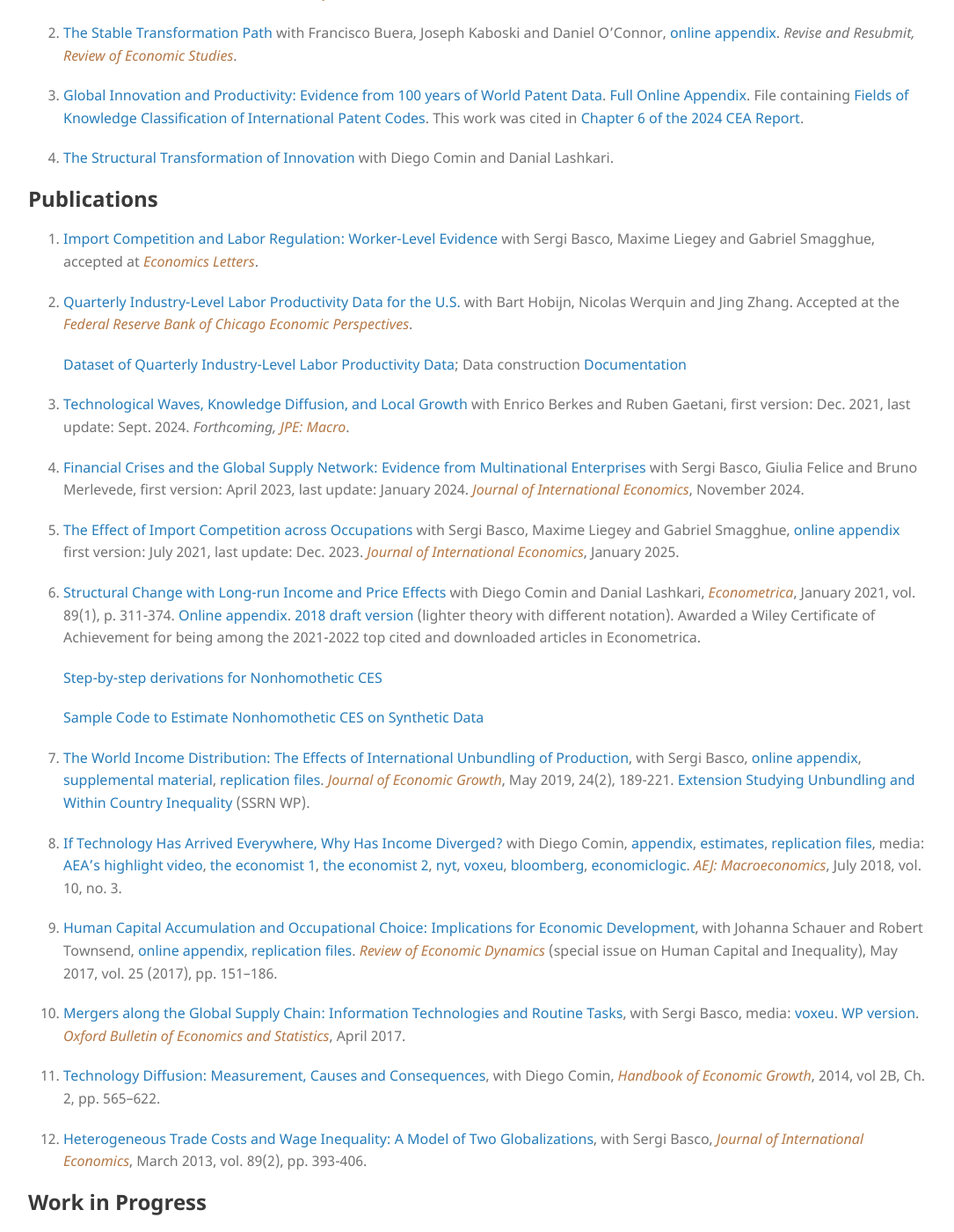
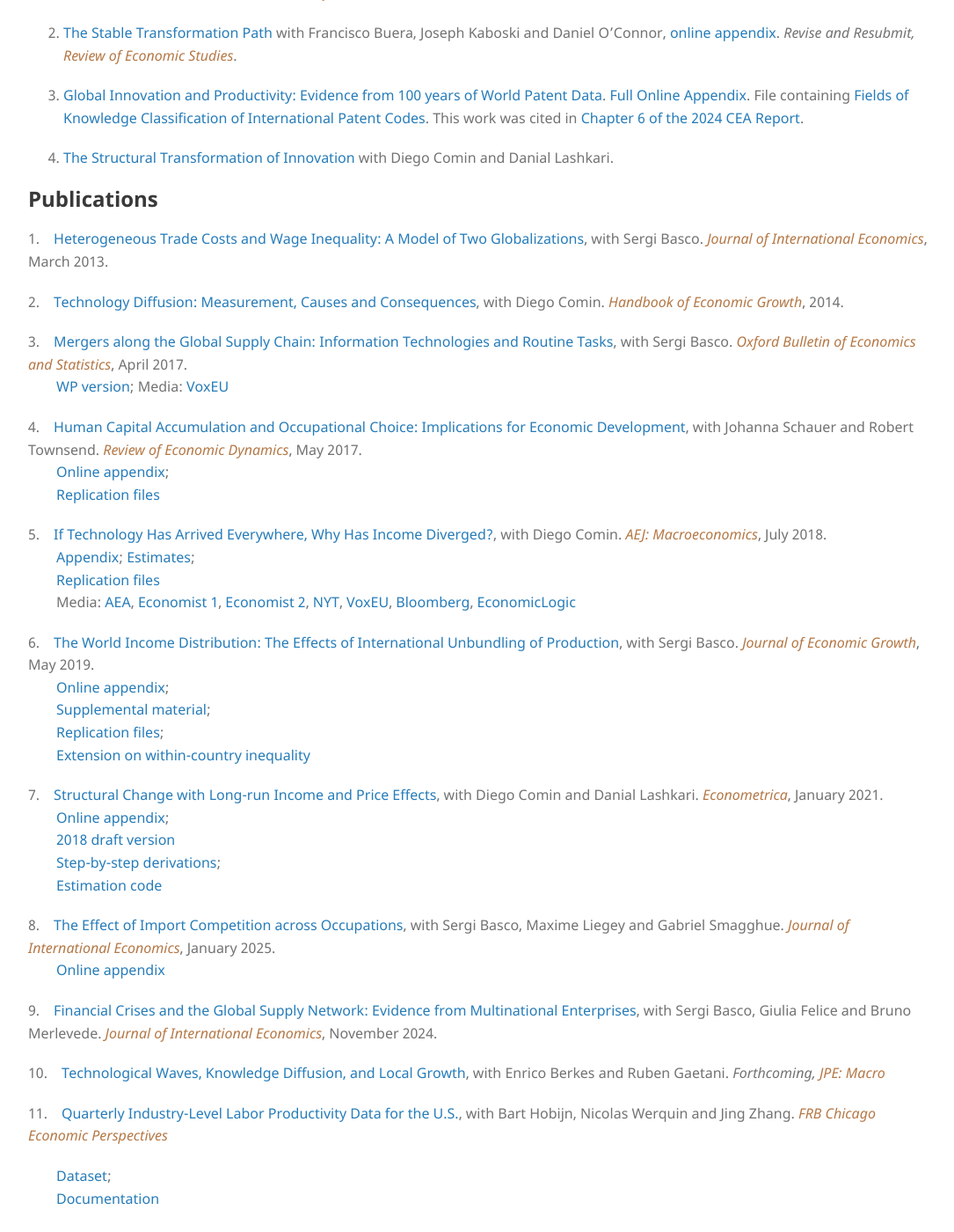
Before and after one commit to mestieri/mestieri.github.io, a Jekyll site: the page built from index.md, in a window 1280 px wide and 1400 px high, scrolled down 1154 px. Shown: the whole window at 88% size, without its empty margins (96-1181 px from the left). Built offline with Jekyll 4.4.1, drawn with Linux system fonts in a browser that asks for light colours; some of the changed text lies outside the part shown.

Commit message:
Update index.md

```diff
--- a/index.md
+++ b/index.md
@@ -117,41 +117,47 @@ for Nonhomothetic CES Preferences](https://www.dropbox.com/scl/fi/obu49nw8d74wye
 
 ## Publications
 
-12.  [Import Competition and Labor Regulation: Worker-Level Evidence](https://www.dropbox.com/scl/fi/yj5s143szs60qsgupjkgs/blms_regulation.pdf?rlkey=47vw3afhl8tvhp5nufeia0kij&dl=0) with Sergi Basco, Maxime Liegey and Gabriel Smagghue, accepted at *<blue>Economics Letters</blue>*.
+1. [Heterogeneous Trade Costs and Wage Inequality: A Model of Two Globalizations](https://www.dropbox.com/s/ek1tnn8osqoolx3/BM2G.pdf?dl=0), with Sergi Basco. *<blue>Journal of International Economics</blue>*, March 2013.
 
-11. [Quarterly Industry-Level Labor Productivity Data for the U.S.](https://www.dropbox.com/scl/fi/gcxep9beveqbb5ob52nnx/Productivity_EP.pdf?rlkey=o5vjpc8s941lq727tf6nazi27&dl=0) with Bart Hobijn, Nicolas Werquin and Jing Zhang. Accepted at the *<blue>Federal Reserve Bank of Chicago Economic Perspectives</blue>*.
+2. [Technology Diffusion: Measurement, Causes and Consequences](https://www.dropbox.com/s/wb4t5a6jn2qkfdx/CM_chapter.pdf?dl=0), with Diego Comin. *<blue>Handbook of Economic Growth</blue>*, 2014.
 
-    [Dataset of Quarterly Industry-Level Labor Productivity Data](https://www.chicagofed.org/-/media/others/people/research-resources/hobijin-bart/qilp.xlsx);
-        Data construction [Documentation](https://www.chicagofed.org/-/media/others/people/research-resources/hobijin-bart/qilp-release-notes.pdf)
+3. [Mergers along the Global Supply Chain: Information Technologies and Routine Tasks](https://www.dropbox.com/s/dbevybjgig53owv/BM_MandA.pdf?dl=0), with Sergi Basco. *<blue>Oxford Bulletin of Economics and Statistics</blue>*, April 2017.
+  [WP version](https://www.dropbox.com/s/9zb0f8drntg5zz0/BM_MandAR.pdf?dl=0); Media: [VoxEU](http://www.voxeu.org/article/ict-and-global-supply-chains)
 
-10. [Technological Waves, Knowledge Diffusion, and Local Growth](https://www.dropbox.com/scl/fi/jzjsn0dxzx366wj47qd4d/bgm.pdf?rlkey=ac1wvsimj4y7jpmccbkpse3bf&dl=0) with Enrico Berkes and Ruben Gaetani, first version: Dec. 2021, last update: Sept. 2024. *Forthcoming, <blue>JPE: Macro</blue>*.
+4. [Human Capital Accumulation and Occupational Choice: Implications for Economic Development](https://www.dropbox.com/s/i9y5hhldhf8sf2z/MST_rev.pdf?dl=0), with Johanna Schauer and Robert Townsend. *<blue>Review of Economic Dynamics</blue>*, May 2017.
+  [Online appendix](https://www.dropbox.com/s/7nmwugrvgbw5q3a/MST_rev_onlineappendix.pdf?dl=0);
+  [Replication files](https://www.dropbox.com/s/p3wkhbsmytj9rnx/MST_replication_files.zip?dl=0)
 
-9. [Financial Crises and the Global Supply Network: Evidence from Multinational Enterprises](https://www.dropbox.com/scl/fi/6b3lvswv3cnm98pwiyawd/BFMM_Economic_Crises_and_the_Global_Supply_Chain_rev.pdf?rlkey=szf700evtygpjqx8pji2icda0&dl=0) with Sergi Basco, Giulia Felice and Bruno Merlevede, first version: April 2023, last update: January 2024. *<blue>Journal of International Economics</blue>*, November 2024.
+5. [If Technology Has Arrived Everywhere, Why Has Income Diverged?](https://www.dropbox.com/s/l04exb9tn9zcsdt/CM_transition.pdf?dl=0), with Diego Comin. *<blue>AEJ: Macroeconomics</blue>*, July 2018.
+  [Appendix](https://www.dropbox.com/s/hpmdrvmg5bbwe0p/CM_transition_appendix.pdf?dl=0); [Estimates](https://www.dropbox.com/s/y34zbbnuji9mley/CM_online_results.csv?dl=0);
+  [Replication files](https://sites.google.com/site/martimestieri/replication%20files.zip?attredirects=0&d=1)
+  Media: [AEA](https://www.aeaweb.org/research/technology-intensity-of-use-income-divergence), [Economist 1](http://www.economist.com/news/briefing/21679448-pace-business-really-getting-quicker-creed-speed), [Economist 2](https://www.economist.com/finance-and-economics/2023/07/16/your-employer-is-probably-unprepared-for-artificial-intelligence), [NYT](http://economix.blogs.nytimes.com/2013/05/10/technology-as-a-driver-of-growth-or-not/), [VoxEU](http://www.voxeu.org/article/technology-and-income-dynamics-1800-2000), [Bloomberg](http://www.bloomberg.com/news/2013-05-09/fed-in-2008-showed-panic-of-1907-was-excessive-cutting-research.html), [EconomicLogic](http://economiclogic.blogspot.com.es/2013/06/income-divergence-in-face-of-faster.html)
 
-8. [The Effect of Import Competition across Occupations](https://www.dropbox.com/scl/fi/5atxvzy3830u57pg93v0f/blms_rev2.pdf?rlkey=02gzztb1bzbcc3db9547fk566&dl=0) with Sergi Basco, Maxime Liegey and Gabriel Smagghue, [online appendix](https://www.dropbox.com/scl/fi/r2gng6ycegyyaioicrl8g/blms_rev2_oa.pdf?rlkey=6ddy9deto2gv41qqavcrtrqu3&dl=0) first version: July 2021, last update: Dec. 2023. *<blue> Journal of International Economics</blue>*, January 2025.
+6. [The World Income Distribution: The Effects of International Unbundling of Production](https://www.dropbox.com/s/czqzvaqwtgmk5hs/BMU_rev.pdf?dl=0), with Sergi Basco. *<blue>Journal of Economic Growth</blue>*, May 2019.
+  [Online appendix](https://www.dropbox.com/s/sgwdn0qb2kwca8k/BMU_onlineappendix_rev.pdf?dl=0);
+  [Supplemental material](https://www.dropbox.com/s/teu5685tej9tt54/BMP3_additional_results_rev2.pdf?dl=0);
+  [Replication files](https://www.dropbox.com/s/94zy8f7iwh2yvvl/replication%20files%20bmp3.zip?dl=0);
+  [Extension on within-country inequality](https://www.dropbox.com/s/83ty9lv2lem87y1/BM_Trade_and_within_inequality.pdf?dl=0)
 
-7.  [Structural Change with Long-run Income and Price Effects](https://www.dropbox.com/s/prta8e8rul85w6i/CLM_final.pdf?dl=0)
-    with Diego Comin and Danial Lashkari,
-   *<blue>Econometrica</blue>*, January 2021, vol. 89(1), p. 311-374.
-    [Online appendix](https://www.dropbox.com/s/k0n1wc79z3u10ck/CLM_onlineappendix_final.pdf?dl=0). [2018 draft version](https://www.dropbox.com/s/98e9tjnx3nhlhdd/CLM_rev2.pdf?dl=0) (lighter theory with different notation). Awarded a Wiley Certificate of Achievement for being among the 2021-2022 top cited and downloaded articles in Econometrica.
+7. [Structural Change with Long-run Income and Price Effects](https://www.dropbox.com/s/prta8e8rul85w6i/CLM_final.pdf?dl=0), with Diego Comin and Danial Lashkari. *<blue>Econometrica</blue>*, January 2021.
+  [Online appendix](https://www.dropbox.com/s/k0n1wc79z3u10ck/CLM_onlineappendix_final.pdf?dl=0);
+  [2018 draft version](https://www.dropbox.com/s/98e9tjnx3nhlhdd/CLM_rev2.pdf?dl=0)
+  [Step-by-step derivations](https://www.dropbox.com/s/b5r76pev48xo6is/nhcesstepbystep.pdf?dl=0);
+  [Estimation code](https://www.dropbox.com/s/adzdfl0najc7jc5/estimation_nhces.zip?dl=0)
 
-      [Step-by-step derivations for Nonhomothetic CES](https://www.dropbox.com/s/b5r76pev48xo6is/nhcesstepbystep.pdf?dl=0)
+8. [The Effect of Import Competition across Occupations](https://www.dropbox.com/scl/fi/5atxvzy3830u57pg93v0f/blms_rev2.pdf?rlkey=02gzztb1bzbcc3db9547fk566&dl=0), with Sergi Basco, Maxime Liegey and Gabriel Smagghue. *<blue>Journal of International Economics</blue>*, January 2025.
+  [Online appendix](https://www.dropbox.com/scl/fi/r2gng6ycegyyaioicrl8g/blms_rev2_oa.pdf?rlkey=6ddy9deto2gv41qqavcrtrqu3&dl=0)
 
-      [Sample Code to Estimate Nonhomothetic CES on Synthetic Data](https://www.dropbox.com/s/adzdfl0najc7jc5/estimation_nhces.zip?dl=0)
+9. [Financial Crises and the Global Supply Network: Evidence from Multinational Enterprises](https://www.dropbox.com/scl/fi/6b3lvswv3cnm98pwiyawd/BFMM_Economic_Crises_and_the_Global_Supply_Chain_rev.pdf?rlkey=szf700evtygpjqx8pji2icda0&dl=0), with Sergi Basco, Giulia Felice and Bruno Merlevede. *<blue>Journal of International Economics</blue>*, November 2024.
 
-6. [The World Income Distribution: The Effects of International Unbundling of Production](https://www.dropbox.com/s/czqzvaqwtgmk5hs/BMU_rev.pdf?dl=0), with Sergi Basco, [online appendix](https://www.dropbox.com/s/sgwdn0qb2kwca8k/BMU_onlineappendix_rev.pdf?dl=0), [supplemental material](https://www.dropbox.com/s/teu5685tej9tt54/BMP3_additional_results_rev2.pdf?dl=0), [replication files](https://www.dropbox.com/s/94zy8f7iwh2yvvl/replication%20files%20bmp3.zip?dl=0). *<blue>Journal of Economic Growth</blue>*, May 2019, 24(2), 189-221.
-       [Extension Studying Unbundling and Within Country Inequality](https://www.dropbox.com/s/83ty9lv2lem87y1/BM_Trade_and_within_inequality.pdf?dl=0) (SSRN WP).
+10. [Technological Waves, Knowledge Diffusion, and Local Growth](https://www.dropbox.com/scl/fi/jzjsn0dxzx366wj47qd4d/bgm.pdf?rlkey=ac1wvsimj4y7jpmccbkpse3bf&dl=0), with Enrico Berkes and Ruben Gaetani. *Forthcoming, <blue>JPE: Macro</blue>*
 
-5. [If Technology Has Arrived Everywhere, Why Has Income Diverged?](https://www.dropbox.com/s/l04exb9tn9zcsdt/CM_transition.pdf?dl=0) with Diego Comin, [appendix](https://www.dropbox.com/s/hpmdrvmg5bbwe0p/CM_transition_appendix.pdf?dl=0), [estimates](https://www.dropbox.com/s/y34zbbnuji9mley/CM_online_results.csv?dl=0), [replication files](https://sites.google.com/site/martimestieri/replication%20files.zip?attredirects=0&d=1), media:  [AEA's highlight video](https://www.aeaweb.org/research/technology-intensity-of-use-income-divergence),  [the economist 1](http://www.economist.com/news/briefing/21679448-pace-business-really-getting-quicker-creed-speed),  [the economist 2](https://www.economist.com/finance-and-economics/2023/07/16/your-employer-is-probably-unprepared-for-artificial-intelligence), [nyt](http://economix.blogs.nytimes.com/2013/05/10/technology-as-a-driver-of-growth-or-not/), [voxeu](http://www.voxeu.org/article/technology-and-income-dynamics-1800-2000), [bloomberg](http://www.bloomberg.com/news/2013-05-09/fed-in-2008-showed-panic-of-1907-was-excessive-cutting-research.html), [economiclogic](http://economiclogic.blogspot.com.es/2013/06/income-divergence-in-face-of-faster.html). *<blue>AEJ: Macroeconomics</blue>*, July 2018, vol. 10, no. 3.
+11. [Quarterly Industry-Level Labor Productivity Data for the U.S.](https://www.dropbox.com/scl/fi/gcxep9beveqbb5ob52nnx/Productivity_EP.pdf?rlkey=o5vjpc8s941lq727tf6nazi27&dl=0), with Bart Hobijn, Nicolas Werquin and Jing Zhang. *<blue>FRB Chicago Economic Perspectives</blue>*
 
-4. [Human Capital Accumulation and Occupational Choice: Implications for Economic Development](https://www.dropbox.com/s/i9y5hhldhf8sf2z/MST_rev.pdf?dl=0), with Johanna Schauer and Robert Townsend, [online appendix](https://www.dropbox.com/s/7nmwugrvgbw5q3a/MST_rev_onlineappendix.pdf?dl=0), [replication files](https://www.dropbox.com/s/p3wkhbsmytj9rnx/MST_replication_files.zip?dl=0). *<blue>Review of Economic Dynamics</blue>* (special issue on Human Capital and Inequality), May 2017, vol. 25 (2017), pp. 151–186.
+  [Dataset](https://www.chicagofed.org/-/media/others/people/research-resources/hobijin-bart/qilp.xlsx);
+  [Documentation](https://www.chicagofed.org/-/media/others/people/research-resources/hobijin-bart/qilp-release-notes.pdf)
 
-3. [Mergers along the Global Supply Chain: Information Technologies and Routine Tasks](https://www.dropbox.com/s/dbevybjgig53owv/BM_MandA.pdf?dl=0), with Sergi Basco, media: [voxeu](http://www.voxeu.org/article/ict-and-global-supply-chains). [WP version](https://www.dropbox.com/s/9zb0f8drntg5zz0/BM_MandAR.pdf?dl=0). *<blue>Oxford Bulletin of Economics and Statistics</blue>*, April 2017.
-
-2. [Technology Diffusion: Measurement, Causes and Consequences](https://www.dropbox.com/s/wb4t5a6jn2qkfdx/CM_chapter.pdf?dl=0), with Diego Comin, *<blue>Handbook of Economic Growth</blue>*, 2014, vol 2B, Ch. 2,  pp. 565–622.
-
-1. [Heterogeneous Trade Costs and Wage Inequality: A Model of Two Globalizations](https://www.dropbox.com/s/ek1tnn8osqoolx3/BM2G.pdf?dl=0), with Sergi Basco, *<blue>Journal of International Economics</blue>*, March 2013, vol. 89(2), pp. 393-406.
-
+12. [Import Competition and Labor Regulation: Worker-Level Evidence](https://www.dropbox.com/scl/fi/yj5s143szs60qsgupjkgs/blms_regulation.pdf?rlkey=47vw3afhl8tvhp5nufeia0kij&dl=0), with Sergi Basco, Maxime Liegey and Gabriel Smagghue. *<blue>Economics Letters</blue>*
 
 ## Work in Progress
 
```
